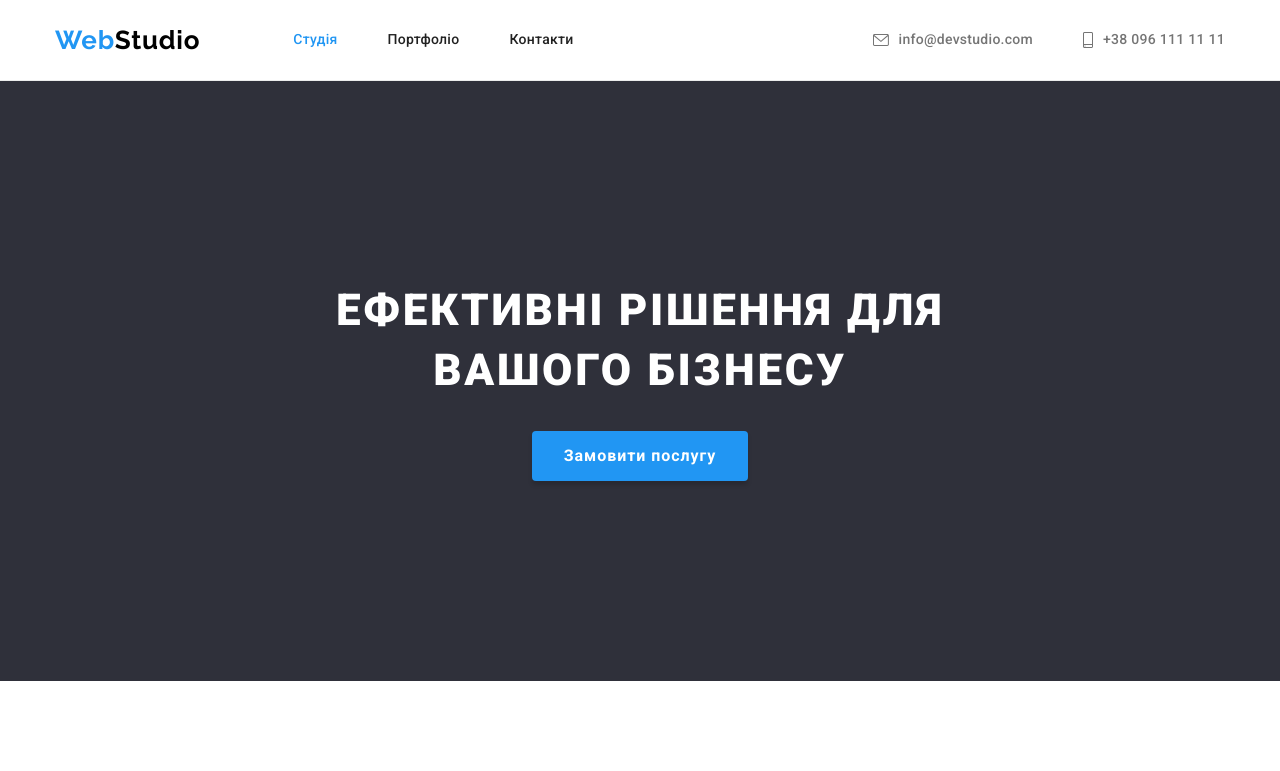
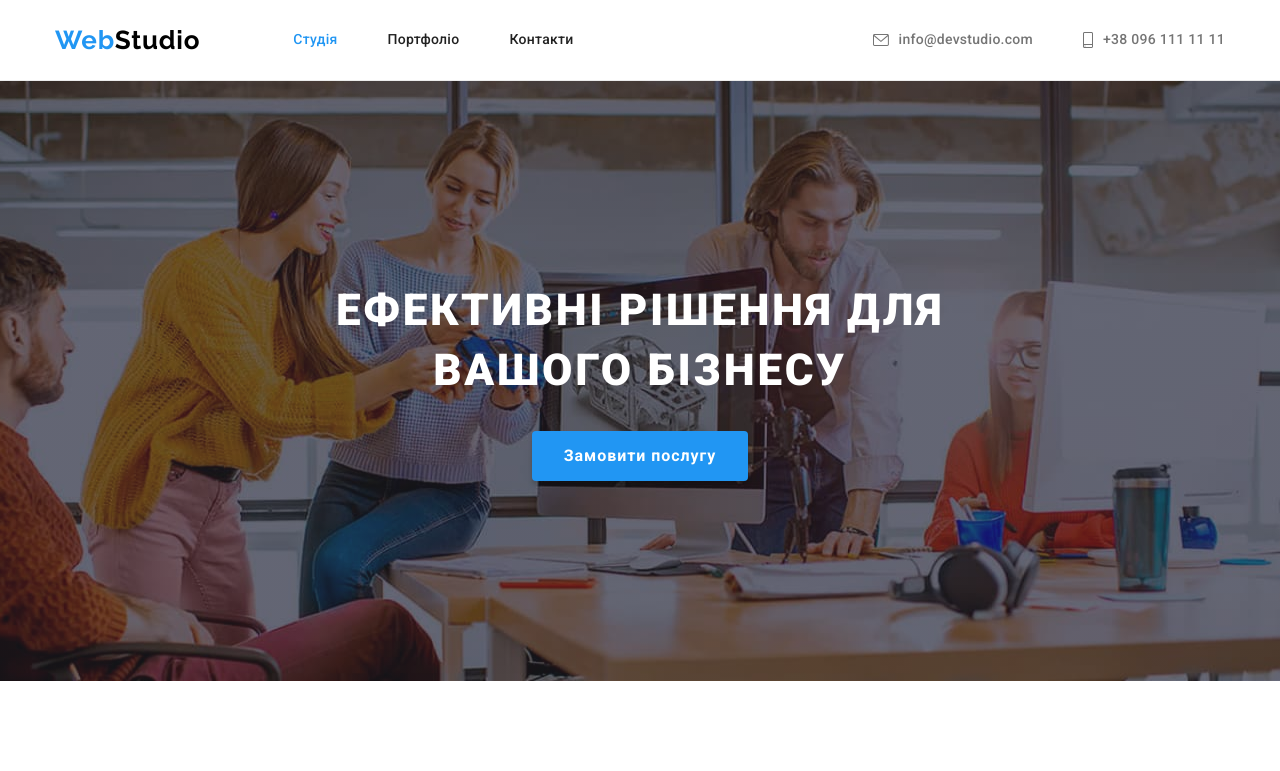
Before and after one commit to Zefristype/goit-markup-hw-04, a plain HTML site: page index.html in a window 1280 px wide. Shown: the top 771 px of the page. Drawn offline with nearby package versions, Linux system fonts and the light colour scheme.

Commit message:
Update styles.css

```diff
--- a/css/styles.css
+++ b/css/styles.css
@@ -193,7 +193,7 @@ body {
   background-color: var(--footer-hero-color);
   background-image:
    linear-gradient(to right, rgba(47, 48, 58, 0.4), rgba(47, 48, 58, 0.4)),
-   url(./images/main/hero.jpg);
+   url(/images/main/hero.jpg);
    background-repeat: no-repeat;
    background-size: cover;
    background-position: center;
```
